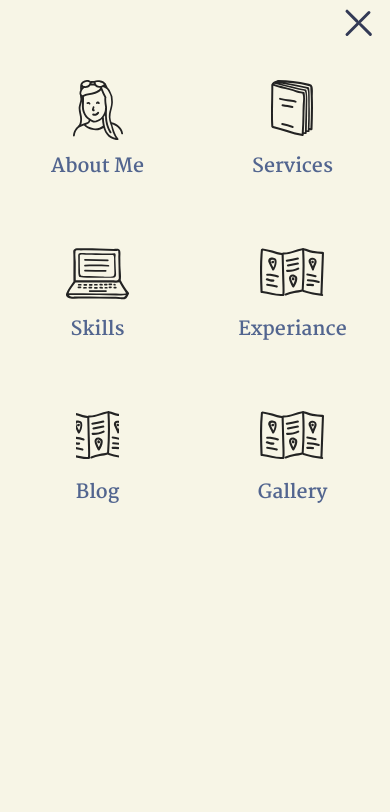
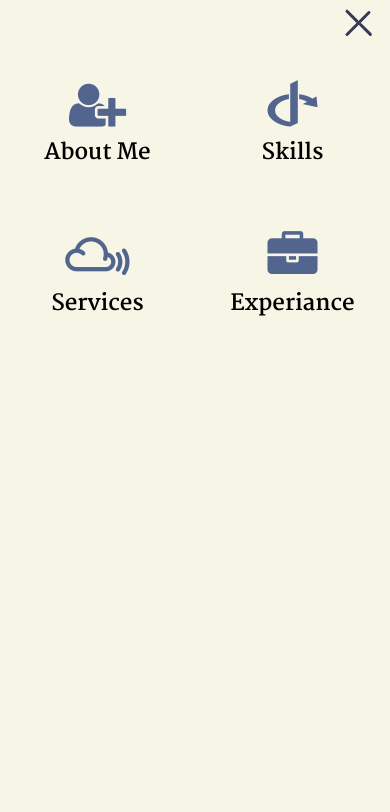
Before and after one commit to Chintesh/Chintesh.github.io, a plain HTML site: page index.html in a window 390 px wide. Both pictures are taken after a click on the element 358 px from the left and 23 px from the top of the page. Shown: the top 812 px of the page. Drawn offline with nearby package versions, Linux system fonts and the light colour scheme.

Commit message:
Code added

```diff
--- a/css/main.css
+++ b/css/main.css
@@ -5,7 +5,9 @@ Body css
 * {
   box-sizing: border-box;
 }
-
+html {
+  scroll-behavior: smooth;
+}
 body {
   font-family: 'Martel', serif;
   margin: 0 auto;
@@ -19,7 +21,9 @@ body {
 header.imchintesh_header {
   background-color: #f7f5e6;
 }
-
+i.fa {
+    color: #52658f;
+}
 .main_header {
   display: flex;
   justify-content: space-between;
@@ -36,25 +40,33 @@ header.imchintesh_header {
 .imchintesh_header nav a {
   color: #52658f;
   display: inline-block;
-  padding: 70px 0 0 0;
-  background: url(../images/book.svg) no-repeat center top;
+  /*padding: 70px 0 0 0;*/
+ /* background: url(../images/book.svg) no-repeat center top;*/
   text-decoration: none;
   font-weight: 700;
 }
 
 .imchintesh_header nav li.blog a {
-  background: url(../images/blog.svg) no-repeat center 5px;
+ /* background: url(../images/blog.svg) no-repeat center 5px;*/
   min-width: 65px;
 }
 
 .imchintesh_header nav li.about a {
-  background: url(../images/geraldine.svg) no-repeat center top;
+  /*background: url(../images/geraldine.svg) no-repeat center top;*/
 }
 
 .imchintesh_header nav li.guides a {
-  background: url(../images/guide.svg) no-repeat center 5px;
+  /*background: url(../images/guide.svg) no-repeat center 5px;*/
 }
-
+.imchintesh_header ul#primary-nav i.fa {
+    width: 100%;
+    text-align: center;
+    font-size: 80px;
+}
+.imchintesh_header ul#primary-nav a{
+  color: black;
+      font-size: 30px;
+}
 .imchintesh_header nav.imchintesh_nav {
   flex-basis: 65%;
   align-self: center;
@@ -67,7 +79,7 @@ header.imchintesh_header {
 }
 
 .imchintesh_header ul#primary-nav li {
-  width: 30%;
+  width: 50%;
   list-style: none;
   padding: 30px;
   text-align: center;
@@ -657,6 +669,8 @@ footer i.fa {
   background-color: rgb(82 101 143);
   border-color: #fff;
   color: #fff;
+      border-radius: 25px;
+      width: 46px;
 }
 
 ul.skills-list li,
@@ -716,6 +730,12 @@ p {
   .single-skill {
     width: 50%;
   }
+  .imchintesh_header ul#primary-nav i.fa{
+    font-size: 50px;
+  }
+  .imchintesh_header ul#primary-nav a {
+    font-size: 22px;
+   }
 }
 
 nav.imchintesh_nav.fixed {
--- a/index.html
+++ b/index.html
@@ -3,7 +3,8 @@
    <head>
       <title>IMchintesh</title>
       <meta name="viewport" content="width=device-width, initial-scale=1.0">
-      <link rel="icon" href="image/Untitled.svg" type="image/svg" sizes="16x16">
+      <link rel="preconnect" href="https://fonts.gstatic.com">
+      <link rel="icon" href="images/Untitled.svg" type="images/svg" sizes="16x16">
       <link rel="preload" as="style" onload="this.onload=null;this.rel='stylesheet'" rel="stylesheet"
          href="https://cdnjs.cloudflare.com/ajax/libs/font-awesome/4.7.0/css/font-awesome.min.css" type='text/css'
          media='all'>
@@ -25,8 +26,10 @@
       <noscript>
          <link rel='stylesheet' href='css/main.css'>
       </noscript>
-      <link rel="preconnect" href="https://fonts.gstatic.com">
-      <link href="https://fonts.googleapis.com/css2?family=Martel:wght@400;700;800&display=swap" rel="stylesheet">
+      <link rel="preload" as="style"  onload="this.onload=null;this.rel='stylesheet'" href="https://fonts.googleapis.com/css2?family=Martel:wght@400;700;800&display=swap" type='text/css' media='all'>
+       <noscript>
+         <link rel='stylesheet' href='https://fonts.googleapis.com/css2?family=Martel:wght@400;700;800&display=swap'>
+      </noscript>
    </head>
    <body class="imchintesh">
       <header class="imchintesh_header">
@@ -36,12 +39,12 @@
             </div>
             <nav class="imchintesh_nav" id="imchintesh_nav">
                <ul id="primary-nav" class="">
-                  <li id="menu-item-6087" class="about menu-item menu-item-type-post_type menu-item-object-page menu-item-6087"><a href="https://everywhereist.com/about/">About Me</a></li>
-                  <li id="menu-item-12021" class="book menu-item menu-item-type-post_type menu-item-object-page menu-item-12021"><a href="https://everywhereist.com/all-over-the-place/">Services</a></li>
-                  <li id="menu-item-12006" class="blog menu-item menu-item-type-post_type menu-item-object-page menu-item-12006"><a href="https://everywhereist.com/blog/">Skills</a></li>
-                  <li id="menu-item-12007" class="guides menu-item menu-item-type-custom menu-item-object-custom menu-item-12007"><a href="https://everywhereist.com/travel-guides/">Experiance</a></li>
-                  <li id="menu-item-12007" class="guides menu-item menu-item-type-custom menu-item-object-custom menu-item-12007"><a href="https://everywhereist.com/travel-guides/">Blog</a></li>
-                  <li id="menu-item-12007" class="guides menu-item menu-item-type-custom menu-item-object-custom menu-item-12007"><a href="https://everywhereist.com/travel-guides/">Gallery</a></li>
+                  <li id="menu-item-6087" class="about menu-item menu-item-type-post_type menu-item-object-page menu-item-6087"><i class="fa fa-user-plus"></i><a href="#aboutme">About Me</a></li>
+                  <li id="menu-item-12006" class="blog menu-item menu-item-type-post_type menu-item-object-page menu-item-12006"><i class="fa fa-openid"></i><a href="#skills">Skills</a></li>
+                  <li id="menu-item-12021" class="book menu-item menu-item-type-post_type menu-item-object-page menu-item-12021"><i class="fa fa-mixcloud"></i><a href="#services">Services</a></li>
+                  <li id="menu-item-12007" class="guides menu-item menu-item-type-custom menu-item-object-custom menu-item-12007"><i class="fa fa-briefcase"></i><a href="#experiance">Experiance</a></li>
+                  <!-- <li id="menu-item-12007" class="guides menu-item menu-item-type-custom menu-item-object-custom menu-item-12007"><i class="fa fa-book"></i><a href="#blog">Blog</a></li>
+                  <li id="menu-item-12007" class="guides menu-item menu-item-type-custom menu-item-object-custom menu-item-12007"><i class="fa fa-photo"></i><a href="#gallery">Gallery</a></li> -->
                </ul>
             </nav>
             <div id="burger">
@@ -52,7 +55,7 @@
          </div>
       </header>
       <main class="imchintesh_container">
-         <section class="introcontent" id="introcontent">
+         <section class="introcontent" id="aboutme">
             <div class="intro_wrapper">
                <h1 class="text-saddow">Who i am ?</h1>
                <h2>
@@ -194,7 +197,7 @@
                </section>
             </div>
          </section>
-         <section class="imcihntesh_services">
+         <section class="imcihntesh_services" id="services">
             <h1>Services</h1>
             <div class="services-grid">
                <div class="service service1">
@@ -233,7 +236,7 @@
                </div>
             </div>
          </section>
-         <section class="imchintesh_experiance">
+         <section class="imchintesh_experiance" id="experiance">
             <div class="experiance_wraper_intro">
                <h1 class="text-saddow">Experiance</h1>
                <ul class="cv">
@@ -323,16 +326,14 @@
          </section>
       </main>
       <footer class="imchintesh_footer">
-         <i class="fa fa-wordpress"></i>
-         <i class="fa fa-facebook"></i>
-         <i class="fa fa-linkedin"></i>
-         <i class="fa fa-twitter"></i>
-         <i class="fa fa-instagram"></i>
+         <a href="https://profiles.wordpress.org/chinteshprajapati/" target="_blank"><i class="fa fa-wordpress"></i></a>
+         <a href="https://www.facebook.com/chintesh.prajapati" target="_blank"><i class="fa fa-facebook"></i></a>
+         <a href="#" target="_blank"><i class="fa fa-linkedin"></i></a>
+         <a href="https://twitter.com/ChinteshPrajap3/" target="_blank"><i class="fa fa-twitter"></i></a>
+         <a href="https://www.instagram.com/prajapati_chintesh/" target="_blank"><i class="fa fa-instagram"></i></a>
       </footer>
    </body>
    <script src="https://ajax.googleapis.com/ajax/libs/jquery/1.10.2/jquery.min.js" type="text/javascript"></script>
-   <script src="https://code.highcharts.com/highcharts.js" type="text/javascript"></script>
-   <script src="https://code.highcharts.com/highcharts-more.js" type="text/javascript"></script>
    <script src="js/main.js" type="text/javascript"></script>
    <script type="text/javascript">
       var Tawk_API = Tawk_API || {}, Tawk_LoadStart = new Date();
--- a/js/main.js
+++ b/js/main.js
@@ -60,3 +60,9 @@ function toggleNav() {
         imchintesh_nav.classList.add('fixed');
     }
 }
+
+
+jQuery('.imchintesh_header ul#primary-nav a').click(function(){
+  burger.classList.remove('is-active');
+    imchintesh_nav.classList.remove('fixed');
+});
```
